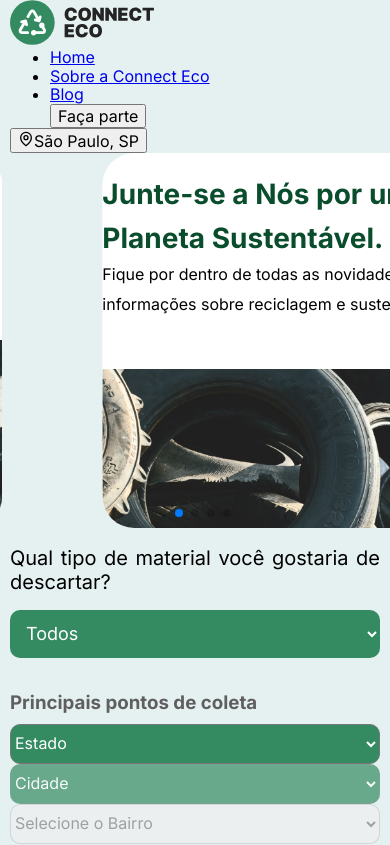
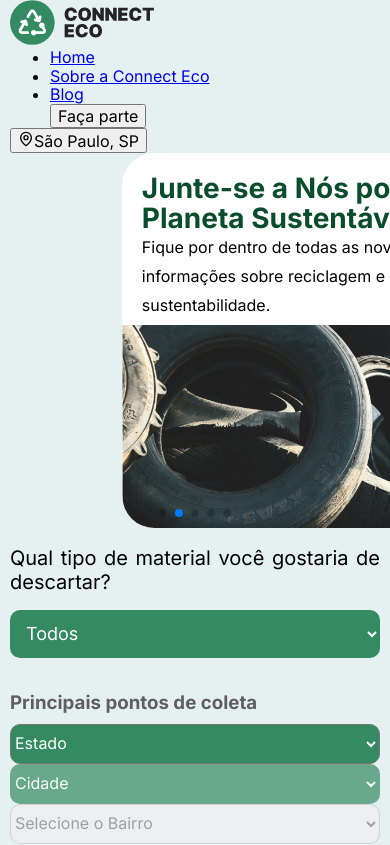
Before and after one commit to Connect-Eco/connecteco, a Next.js app: page / in a window 390 px wide. Shown: the top 845 px of the page. Built offline with nearby package versions, Linux system fonts and the light colour scheme.

Commit message:
finalizei a responsividade do banner

```diff
--- a/src/components/banner/banner.css
+++ b/src/components/banner/banner.css
@@ -3,7 +3,7 @@
   flex-direction: column;
   margin: 32px 0;
   justify-content: space-between;
-  gap: 30px;
+  gap: 5px;
   border-radius: 32px;
   opacity: 1;
   background: #ffffff;
@@ -11,7 +11,7 @@
 }
 
 .banner__home {
-  width: 100%;
+  width: 90%;
   max-width: 1216px;
   height: 375px;
   margin: 0 auto;
@@ -24,17 +24,17 @@
   display: flex;
   flex-direction: column;
   justify-content: center;
-  margin: 20px auto;
+  margin: 20px 20px 0;
 }
 
 .banner__texts_title {
   max-width: 748px;
   width: 100%;
-  line-height: 33px;
+  line-height: 10px;
   font-family: Inter, sans-serif;
   font-size: 28px;
   font-weight: 700;
-  line-height: 43.57px;
+  line-height: 30px;
   text-align: left;
   color: #094d2c;
   margin: 0;
@@ -67,7 +67,9 @@
     max-width: 1440px;
     height: 375px;
   }
-
+  .banner__home {
+    width: 100%;
+  }
   .banner__texts {
     width: 380px;
     height: 375px;
@@ -77,7 +79,6 @@
   .banner__texts_title {
     max-width: 320px;
     width: 100%;
-    height: 120px;
     font-size: 28px;
     line-height: 36px;
   }
```
